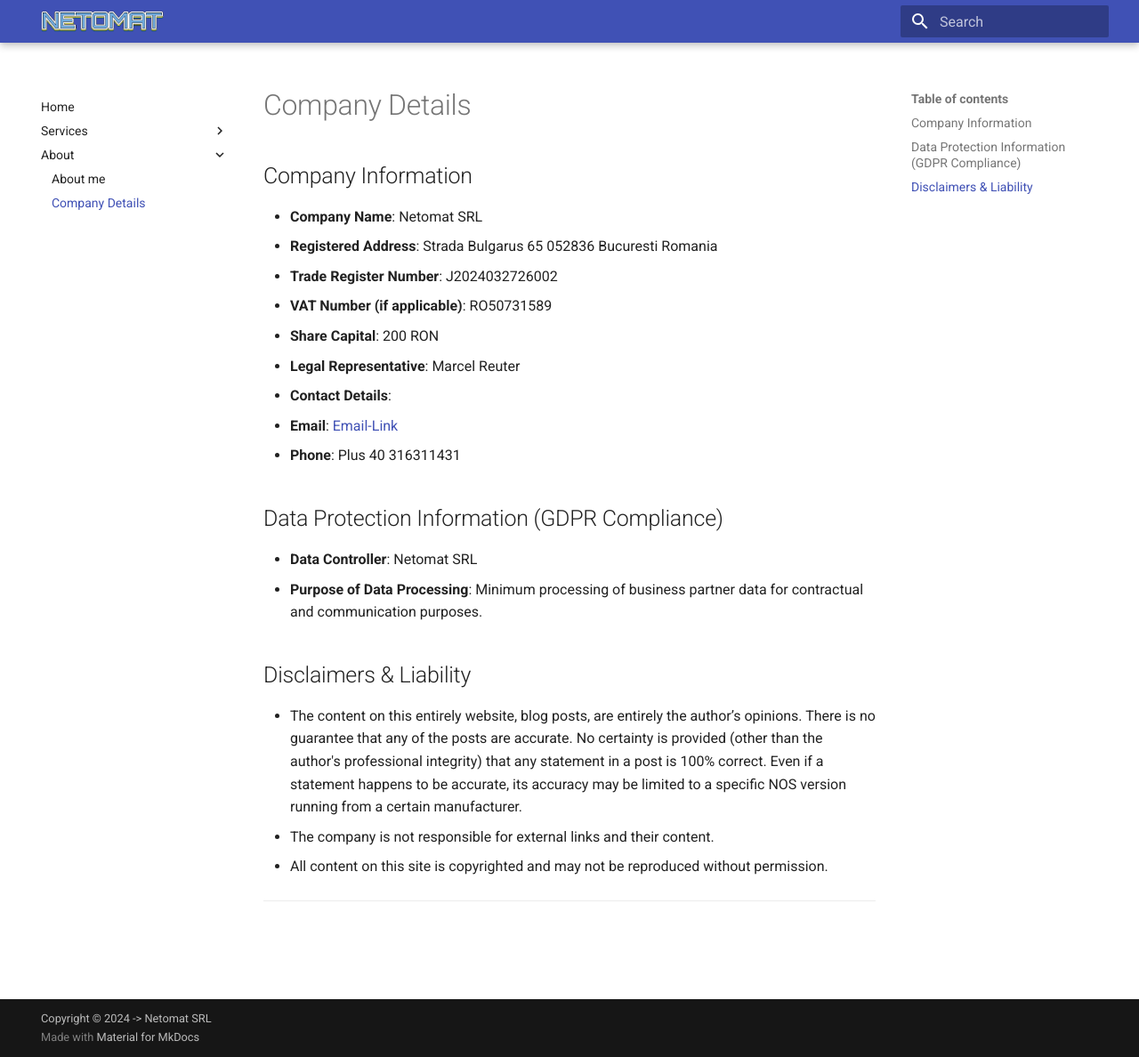
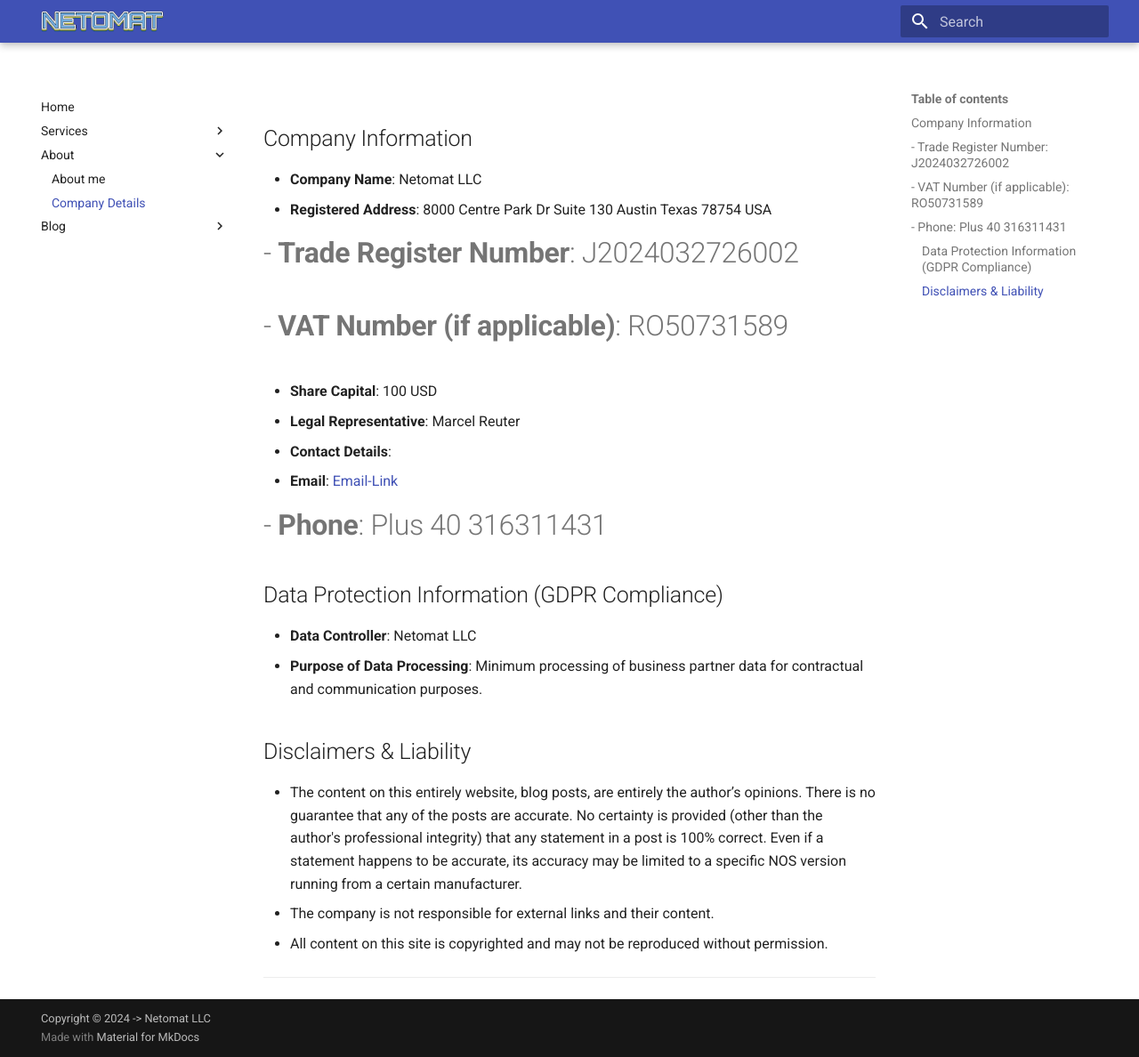
Before and after one commit to netomat/website, an MkDocs documentation site: the page built from docs/about/imprint.md, in a window 1280 px wide and 1188 px high. Shown: the whole window at 89% size. Built offline with MkDocs 1.6.1 and Material for MkDocs 9.7.7, drawn with Linux system fonts in a browser that asks for light colours.

Commit message:
upate to Netomat LLC and add blog

```diff
--- a/docs/about/imprint.md
+++ b/docs/about/imprint.md
@@ -3,19 +3,19 @@
 ---
 ## Company Information
 
-- **Company Name**: Netomat SRL
-- **Registered Address**: Strada Bulgarus 65 052836  Bucuresti Romania
-- **Trade Register Number**: J2024032726002
-- **VAT Number (if applicable)**: RO50731589
-- **Share Capital**: 200 RON
+- **Company Name**: Netomat LLC
+- **Registered Address**: 8000 Centre Park Dr Suite 130 Austin Texas 78754 USA
+#- **Trade Register Number**: J2024032726002
+#- **VAT Number (if applicable)**: RO50731589
+- **Share Capital**: 100 USD
 - **Legal Representative**: Marcel Reuter
 - **Contact Details**:
   - **Email**: [Email-Link](mailto:website@netomat.io)
-  - **Phone**: Plus 40 316311431
+#  - **Phone**: Plus 40 316311431
 
 ## Data Protection Information (GDPR Compliance)
 
-- **Data Controller**: Netomat SRL
+- **Data Controller**: Netomat LLC
 - **Purpose of Data Processing**: Minimum processing of business partner data for contractual and communication purposes.
 <!-- - **Privacy Policy**: [Link to Privacy Policy] -->
 
--- a/mkdocs.yml
+++ b/mkdocs.yml
@@ -21,6 +21,10 @@
     - Company Details: about/imprint.md
     # - Skills: about/me/skills.md
     # - Projects: about/me/projects.md
+  - Blog:
+      - Blog: blog/index.md
+      #- Archive: blog/archive.md
+
 
 plugins:
   - search
@@ -29,9 +33,10 @@
        placeholderDot: (P)
   - git-revision-date-localized:
       enable_creation_date: true
+  - blog
 
 copyright: >
-  Copyright &copy; 2024 -> Netomat SRL
+  Copyright &copy; 2024 -> Netomat LLC
 
 # extra:
   # generator: false
```
Also changed, not shown: docs/blog/index.md (added, +1 -0 lines), docs/blog/posts/hello-blog.md (added, +10 -0 lines), docs/blog/posts/hello-world.md (added, +10 -0 lines), 1 other file.
